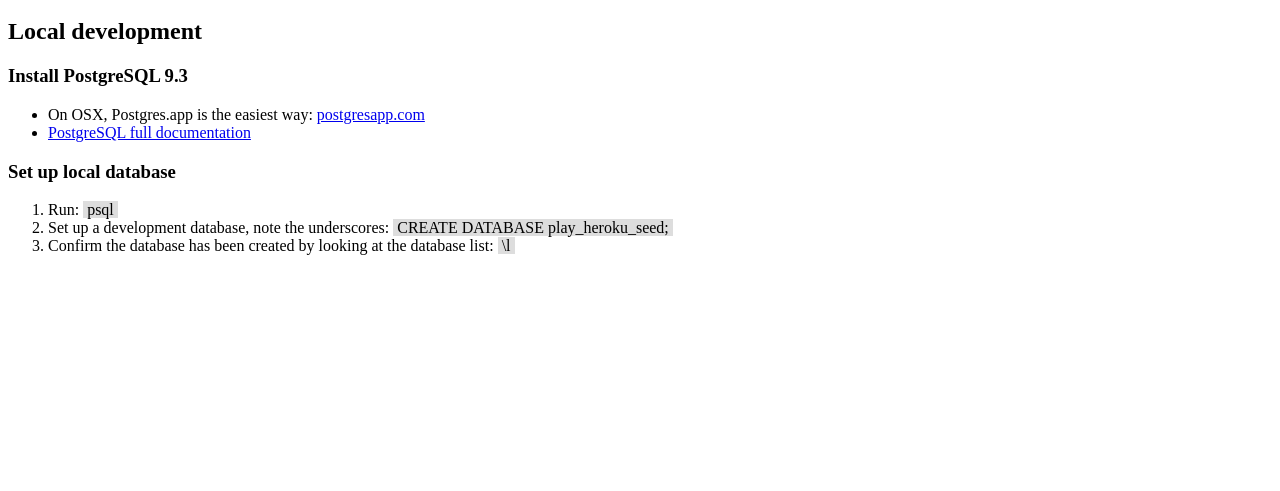
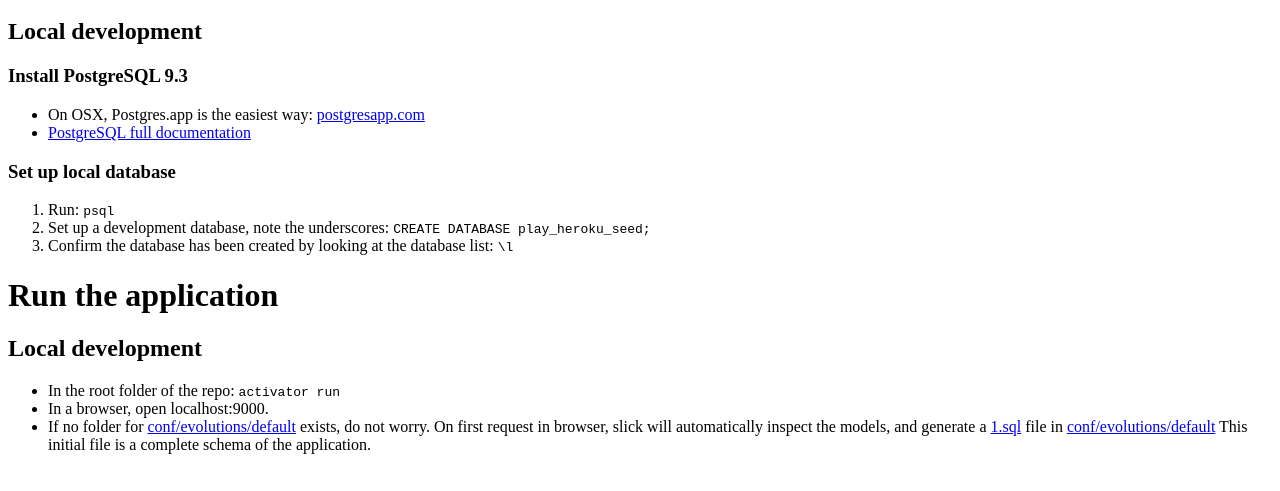
Before and after one commit to mkbehbehani/play-heroku-seed, a plain HTML site: page tutorial/index.html in a window 1280 px wide. Shown: the part 309-800 px from the top of the page. Drawn offline with Linux system fonts and the light colour scheme; files whose address does not match are found by name.

Commit message:
replaces code highlights with activator tags, adds activator file links

```diff
--- a/tutorial/index.html
+++ b/tutorial/index.html
@@ -34,24 +34,42 @@
 			<ol>
 				<li>
 					Run:
-					<span style="background-color: #ddd; padding: 0 0.25em;">
+					<code>
 					 psql
-					</span>
+					</code>
 				</li>
 				<li>
 					Set up a development database, note the underscores:
-					<span style="background-color: #ddd; padding: 0 0.25em;">
+					<code>
 					CREATE DATABASE play_heroku_seed;
-					</span>
+					</code>
 				</li>
 				<li>
 					Confirm the database has been created by looking at the database list:
-					<span style="background-color: #ddd; padding: 0 0.25em;">
+					<code>
 						\l
-					</span>
+					</code>
 				</li>
 			</ol>
 		</p>
 	</div>
+	<div>
+		<h1>Run the application</h1>
+		<h2>Local development</h2>
+		<ul>
+			<li>
+				In the root folder of the repo:
+				<code>
+					 activator run
+				</code>
+			</li>
+			<li>
+				In a browser, open localhost:9000.
+			</li>
+			<li>
+				If no folder for <a href="#code/conf/evolutions/default" class="shortcut">conf/evolutions/default</a> exists, do not worry. On first request in browser, slick will automatically inspect the models, and generate a <a href="#code/conf/evolutions/default/1.sql" class="shortcut">1.sql</a> file in <a href="#code/conf/evolutions/default" class="shortcut">conf/evolutions/default</a> This initial file is a complete schema of the application.
+			</li>
+		</ul>
+	</div>
 </body>
 </html>
```
